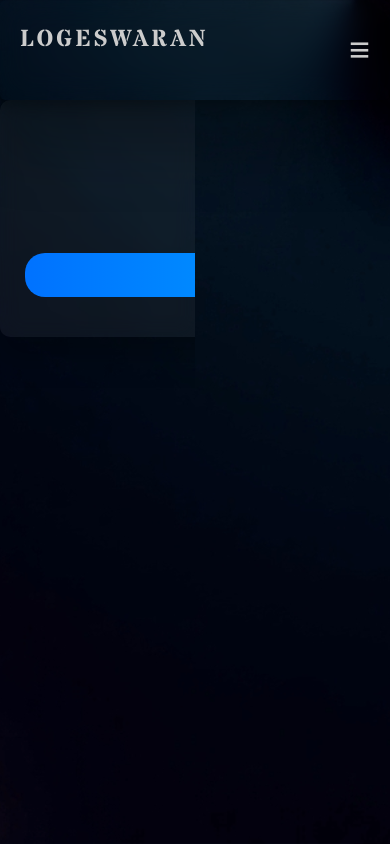
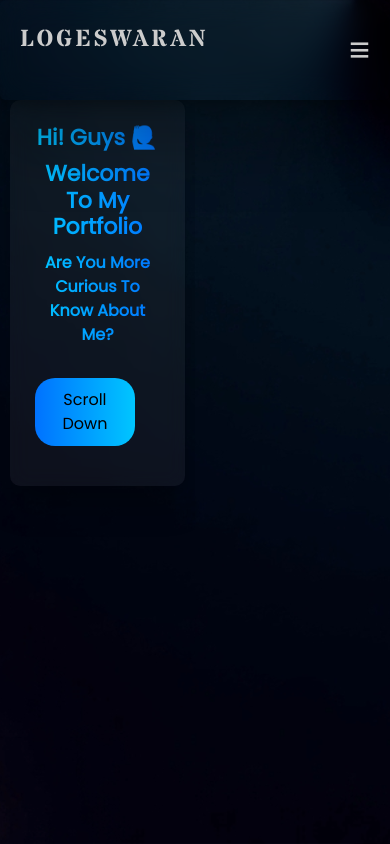
Before and after one commit to Logeswaran-01/logeswaranb, a React (Vite) app: page / in a window 390 px wide. Shown: the top 844 px of the page. Built offline with nearby package versions, Linux system fonts and the light colour scheme; a web font is replaced by a local one.

Commit message:
Update: full React project update with latest changes

```diff
--- a/src/Components/Home.css
+++ b/src/Components/Home.css
@@ -323,8 +323,8 @@ transition: transform 0.7s ease-in-out;
   .section,
   .section-3 {
     margin-top: 100px;
-    width: 100vh;
-
+    width: 90%;
+    max-width: 400px;
     margin-left: auto;
     margin-right: auto;
     padding: 25px;
```
